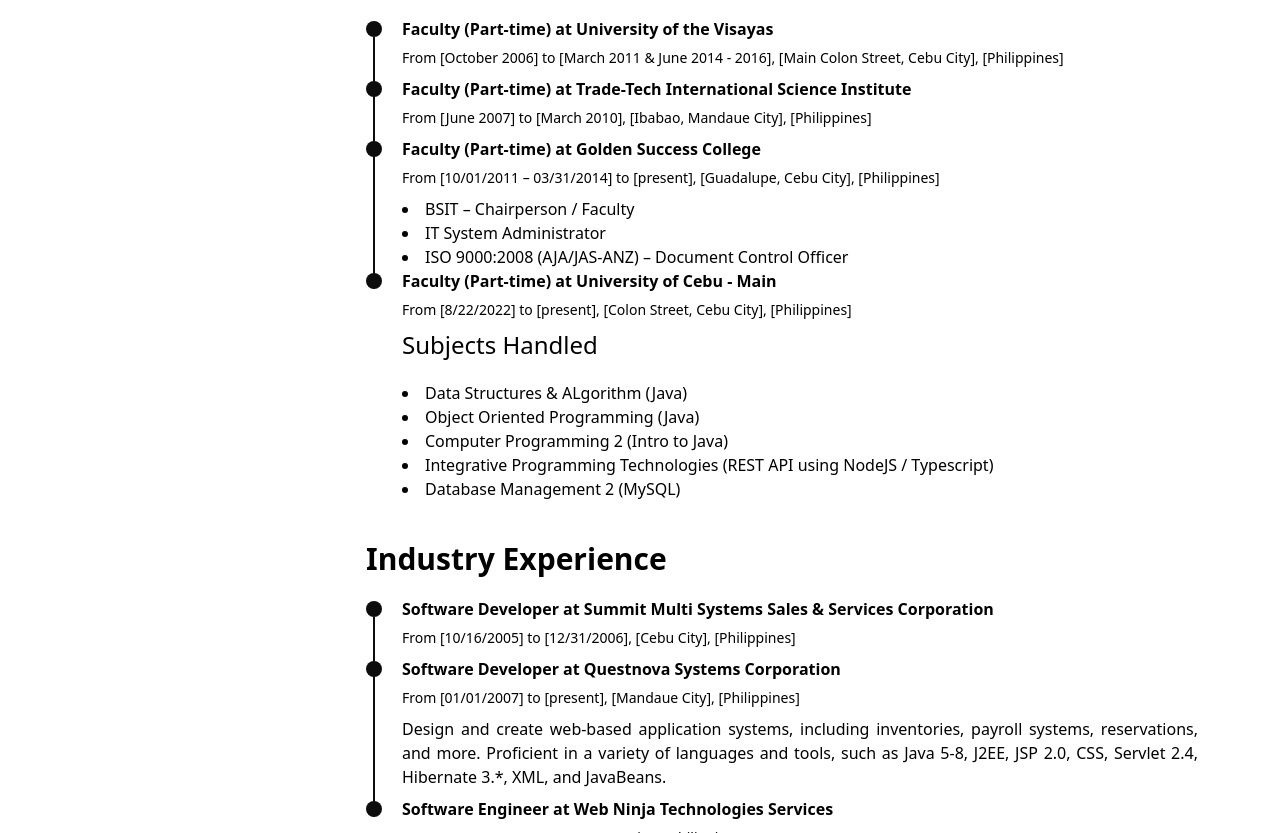
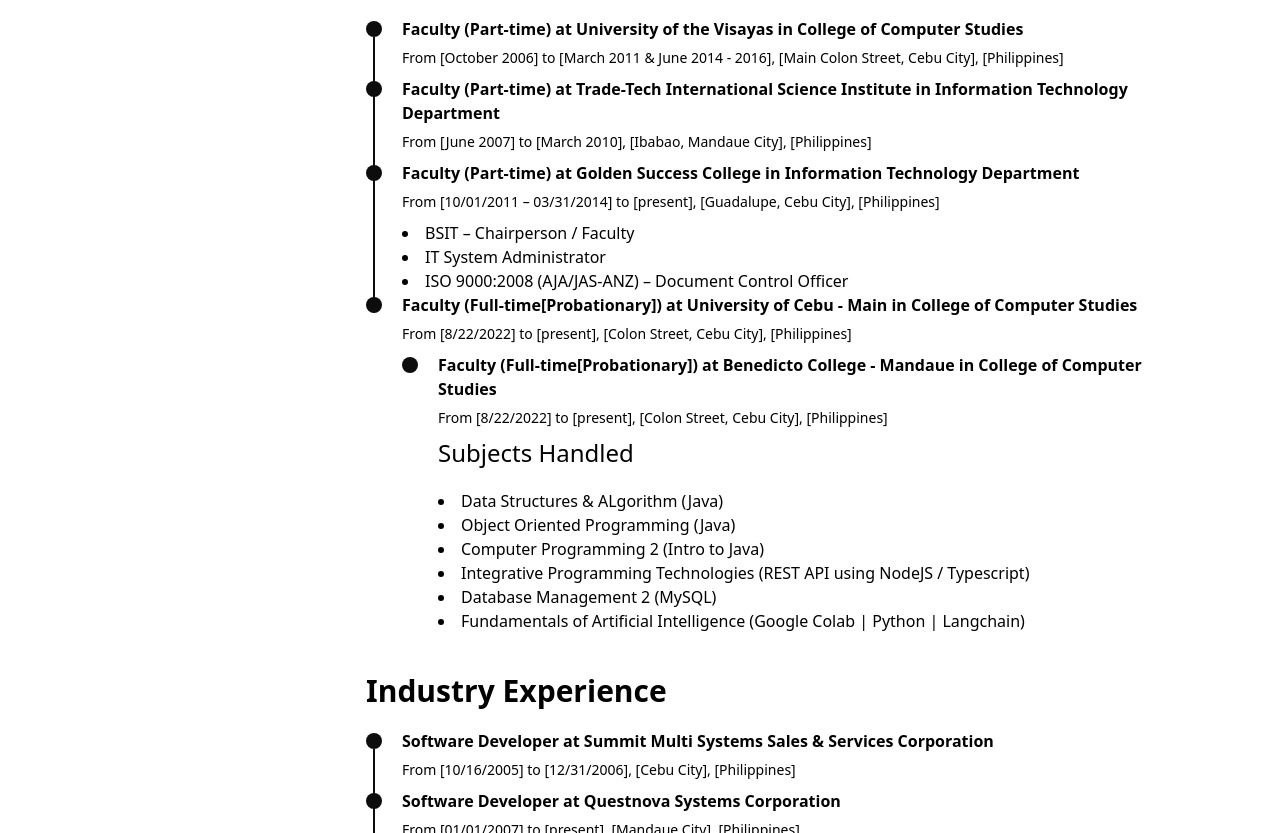
Before and after one commit to wilschoy78/wilschoy78.github.io, an Astro site: page /cv in a window 1280 px wide. Shown: the part 827-1660 px from the top of the page. Built offline with nearby package versions, Linux system fonts and the light colour scheme; Astro itself is replaced by a stand-in of ours.

Commit message:
Update cv.astro

```diff
--- a/src/pages/cv.astro
+++ b/src/pages/cv.astro
@@ -55,17 +55,17 @@
 
   <div class="time-line-container mb-10">
     <TimeLineElement
-      title="Faculty (Part-time) at University of the Visayas"
+      title="Faculty (Part-time) at University of the Visayas in College of Computer Studies"
       subtitle="From [October 2006] to [March 2011 & June 2014 - 2016], [Main Colon Street, Cebu City], [Philippines]"
     >
     </TimeLineElement>
     <TimeLineElement
-      title="Faculty (Part-time) at Trade-Tech International Science Institute"
+      title="Faculty (Part-time) at Trade-Tech International Science Institute in Information Technology Department"
       subtitle="From [June 2007] to [March 2010], [Ibabao, Mandaue City], [Philippines]"
     >
     </TimeLineElement>
     <TimeLineElement
-      title="Faculty (Part-time) at Golden Success College "
+      title="Faculty (Part-time) at Golden Success College in Information Technology Department"
       subtitle="From [10/01/2011 – 03/31/2014] to [present], [Guadalupe, Cebu City], [Philippines]"
     >
     <li>BSIT – Chairperson / Faculty</li>
@@ -73,7 +73,11 @@
     <li>ISO 9000:2008 (AJA/JAS-ANZ) – Document Control Officer</li>
     </TimeLineElement>
     <TimeLineElement
-      title="Faculty (Part-time) at University of Cebu - Main"
+      title="Faculty (Full-time[Probationary]) at University of Cebu - Main in College of Computer Studies"
+      subtitle="From [8/22/2022] to [present], [Colon Street, Cebu City], [Philippines]"
+    >
+    <TimeLineElement
+      title="Faculty (Full-time[Probationary]) at Benedicto College - Mandaue in College of Computer Studies"
       subtitle="From [8/22/2022] to [present], [Colon Street, Cebu City], [Philippines]"
     >
     <div class="mb-5">
@@ -84,6 +88,7 @@
     <li>Computer Programming 2 (Intro to Java)</li>
     <li>Integrative Programming Technologies (REST API using NodeJS / Typescript)</li>
     <li>Database Management 2 (MySQL)</li>
+    <li>Fundamentals of Artificial Intelligence (Google Colab | Python | Langchain)</li>
     </TimeLineElement>
   </div>
 
```
